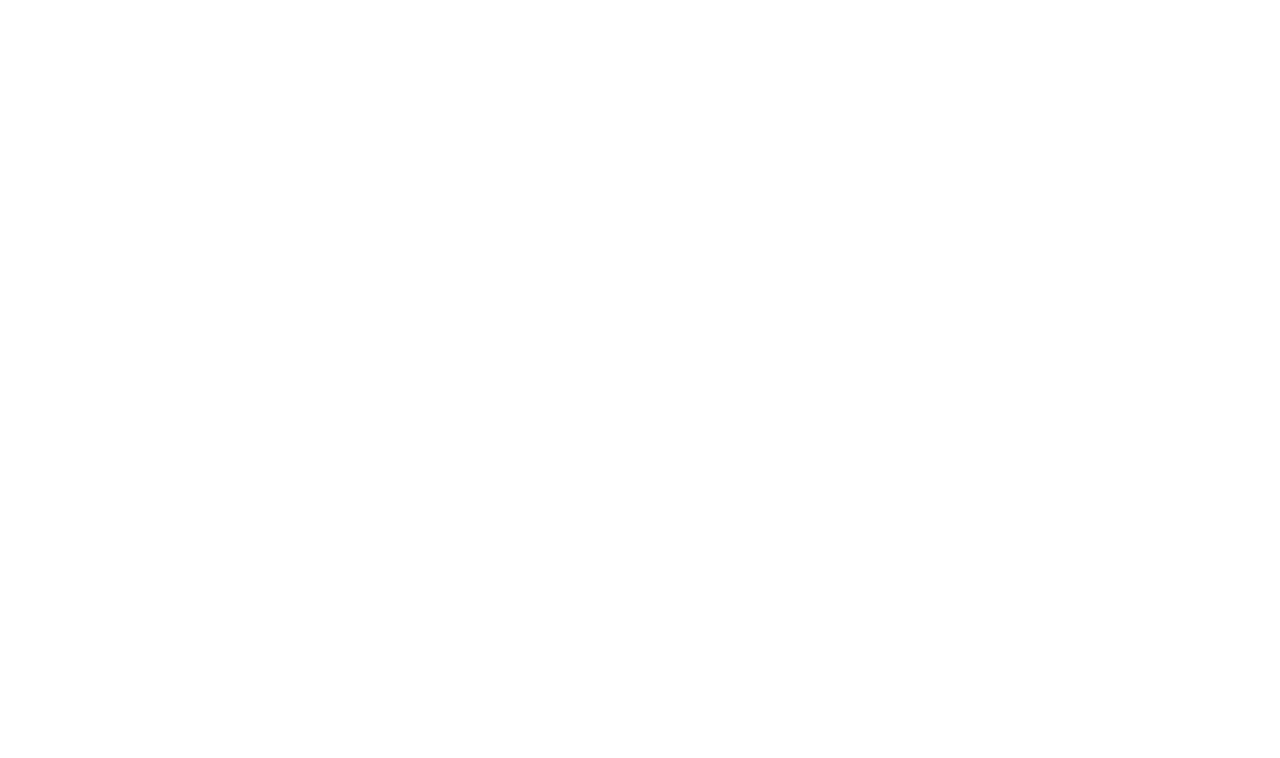
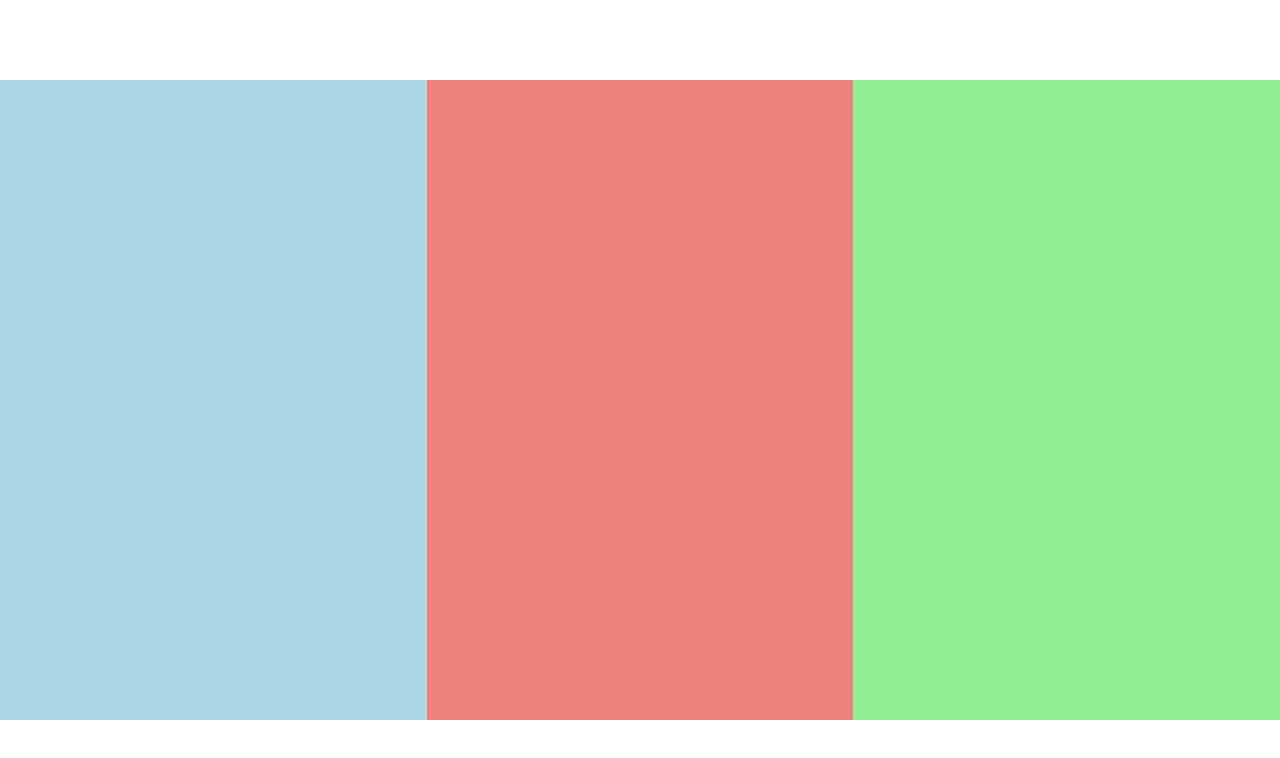
Before and after one commit to MedLaajili/JS-basics, a plain HTML site: page index.html in a window 1280 px wide. Drawn offline with Linux system fonts and the light colour scheme.

Commit message:
building&styling parts

```diff
--- a/index.html
+++ b/index.html
@@ -3,10 +3,16 @@
     <meta charset="UTF-8">
     <meta http-equiv="X-UA-Compatible" content="IE=edge">
     <meta name="viewport" content="width=device-width, initial-scale=1.0">
+    <link rel="stylesheet" href="style.css">
     <title>Meditation APP</title>
 </head>
 <body>
-    <div class="app"></div>
+    <div class="app">
+        <div class="time-select"></div>
+        <div class="player-container"></div>
+        <div class="sound-picker"></div>
+    </div>
+
 
     <script src="./function.js"></script>
 </body>
--- /dev/null
+++ b/style.css
@@ -0,0 +1,24 @@
+* {
+    margin:0;
+    padding:0;
+    box-sizing: border-box;
+}
+.app{
+    height: 100vh;
+    display: flex;
+    justify-content: space-evenly;
+    align-items: center;
+}
+.time-select, .sound-picker, .player-container{
+    height: 80%;
+    flex: 1;
+}
+.time-select{
+    background: lightblue;
+}
+.sound-picker{
+    background: lightgreen;
+}
+.player-container{
+    background: lightcoral;
+}
```
